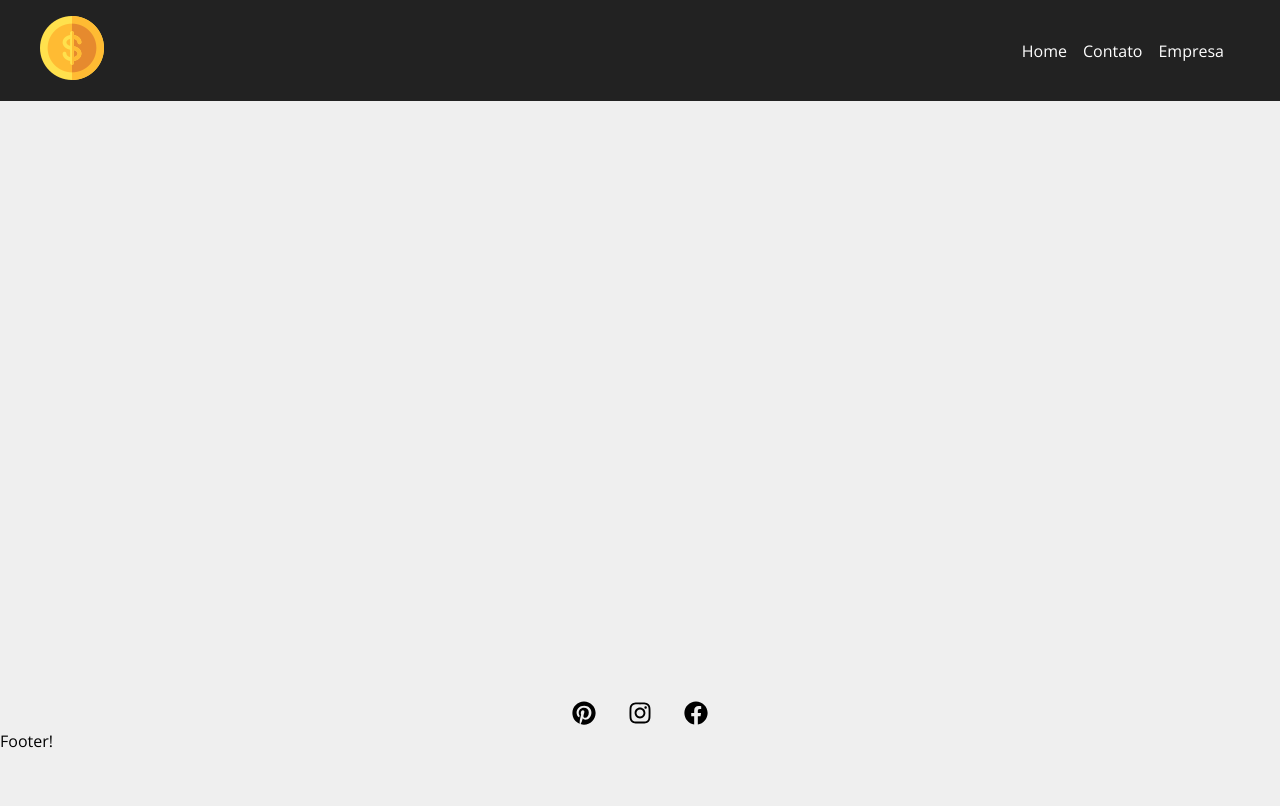
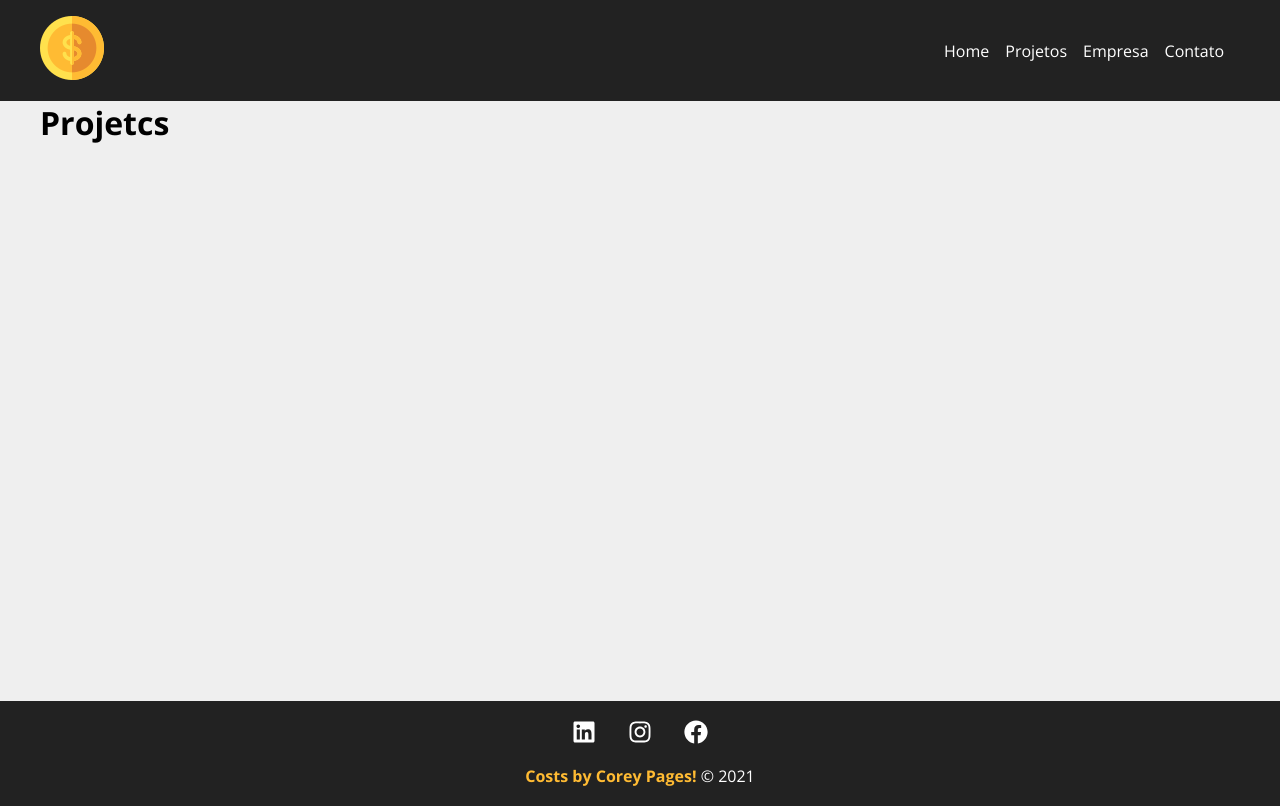
Before and after one commit to CoreyDevl/curso_react, a React (Create React App) app: page /projects in a window 1280 px wide. Built offline with nearby package versions, Linux system fonts and the light colour scheme.

Commit message:
feito setagem de todo o style principal...footer e tudo mais

```diff
--- a/src/App.js
+++ b/src/App.js
@@ -7,6 +7,7 @@ import NewProject from './pages/NewProject';
 import NavBar from './components/layout/NavBar';
 import Footer from './components/layout/Footer';
 import Container from './components/layout/Container'
+import Projects from './pages/Projects';
 function App() {
 
      return (
@@ -19,6 +20,9 @@ function App() {
        </Route>
        <Route path="/empresa">
          <Empresa />
+       </Route>
+       <Route path="/projects">
+         <Projects />
        </Route>
        <Route path="/contato">
          <Contato />
--- a/src/components/layout/Footer.js
+++ b/src/components/layout/Footer.js
@@ -1,14 +1,14 @@
-import {FaFacebook, FaInstagram, FaPinterest} from "react-icons/fa"
+import {FaFacebook, FaInstagram, FaLinkedin} from "react-icons/fa"
 import styles from "./Footer.module.css"
 function Footer(){
     return(
-       <footer>
+       <footer className={styles.footer}>
            <ul className={styles.socialMedia_list}>
-           <li><FaPinterest/></li>
+           <li><FaLinkedin/></li>
            <li><FaInstagram/></li>
            <li><FaFacebook/></li>
            </ul>
-           <p>Footer!</p>
+           <p className={styles.copyRight}><span>Costs by Corey Pages!</span> &copy; 2021</p>
        </footer>
     )
 }
--- a/src/components/layout/Footer.module.css
+++ b/src/components/layout/Footer.module.css
@@ -1,3 +1,10 @@
+.footer{
+    background-color: #222;
+    color: #FFF;
+    padding: 1.2em;
+    text-align: center;
+}
+
 .socialMedia_list{
     display: flex;
     justify-content: center;
@@ -13,3 +20,17 @@
     font-size: 1.5em;
     cursor: pointer;
 }
+
+.socialMedia_list li:hover{
+    color: #FFBB33;
+}
+
+.copyRight{
+    margin-top: 1em;
+}
+
+.copyRight span{
+    font-weight: bold;
+    color: #ffbb33;
+
+}
--- a/src/components/layout/NavBar.js
+++ b/src/components/layout/NavBar.js
@@ -15,10 +15,13 @@ function NavBar(){
         <Link to="/">Home</Link>
         </li>
         <li class={styles.item}>
-        <Link to="/contato">Contato</Link>
+        <Link to="/projects">Projetos</Link>
         </li>
         <li class={styles.item}>
         <Link to="/empresa">Empresa</Link>
+        </li>
+        <li class={styles.item}>
+        <Link to="/contato">Contato</Link>
         </li>
          </ul>
        </Container>
--- /dev/null
+++ b/src/pages/Projects.js
@@ -0,0 +1,7 @@
+
+
+function Projects(){
+    return <h1>Projetcs</h1>
+}
+
+export default Projects
```
